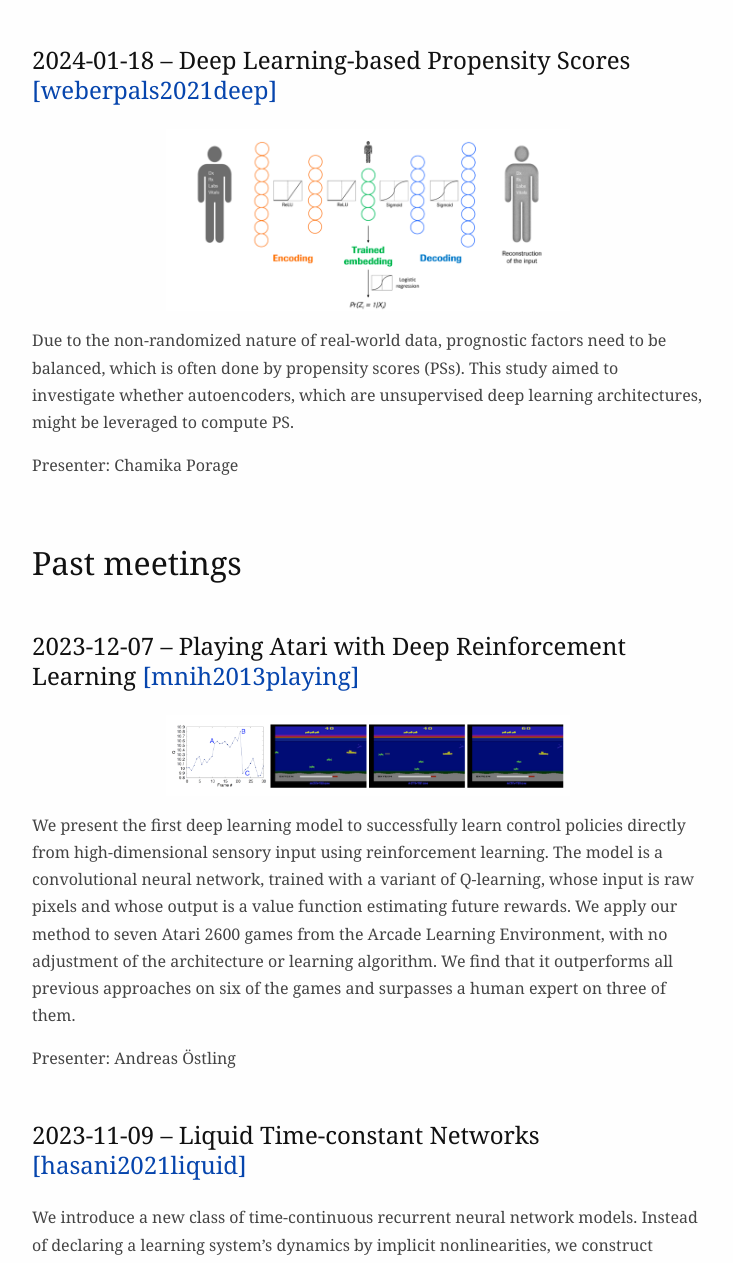
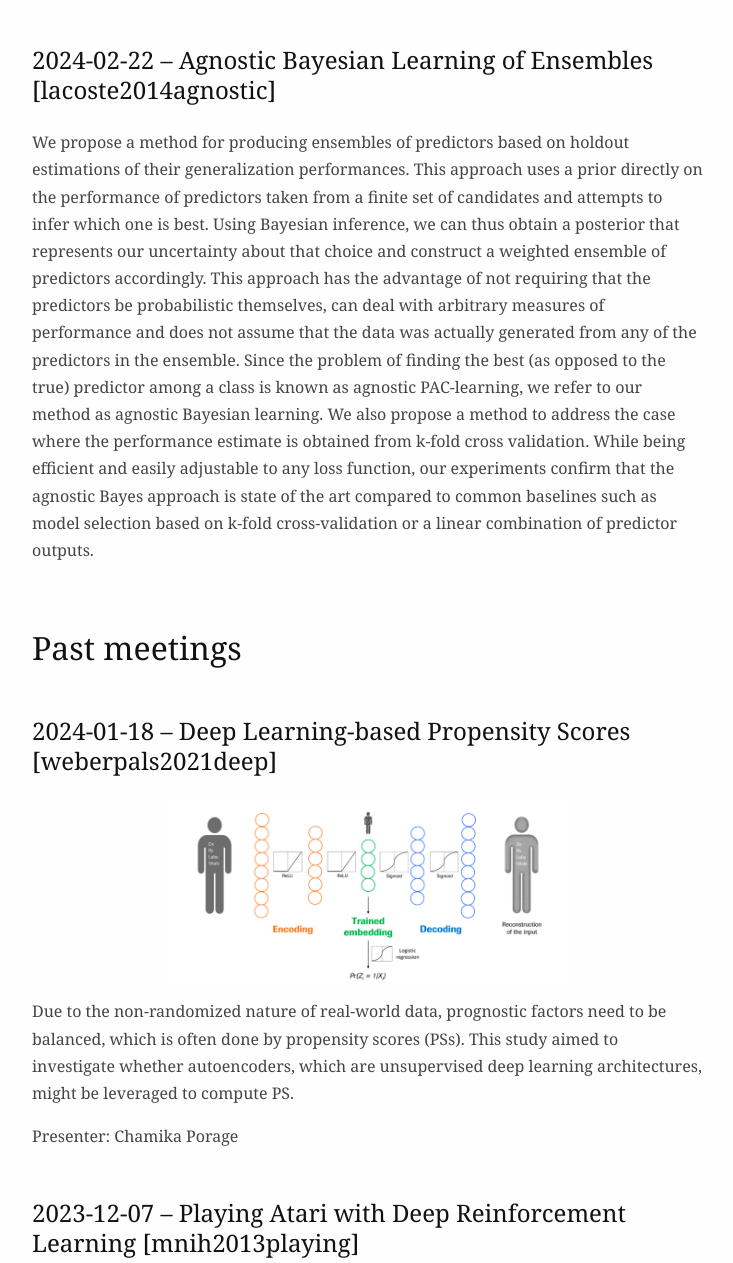
Before and after one commit to ninpnin/journal-club, a plain HTML site: page index.html in a window 1280 px wide. Shown: the part 334-1597 px from the top of the page, without its empty margins (272-1005 px from the left). Drawn offline with Linux system fonts and the light colour scheme.

Commit message:
feat: regenerate HTML page

```diff
--- a/index.html
+++ b/index.html
@@ -32,8 +32,31 @@
     <p>This is the Machine learning and Statistics Journal Club. We gather
     roughly every third week.</p>
     <h2>Upcoming meetings</h2>
-    <h3>2024-01-18 – Deep Learning-based Propensity Scores <a
-    href="#weberpals2021deep" class="ref">[weberpals2021deep]</a></h3>
+    <h3>2024-02-22 – Agnostic Bayesian Learning of Ensembles <span
+      class="citation"
+    data-cites="lacoste2014agnostic">[lacoste2014agnostic]</span></h3>
+    <p>We propose a method for producing ensembles of predictors based on
+      holdout estimations of their generalization performances. This approach
+      uses a prior directly on the performance of predictors taken from a
+      finite set of candidates and attempts to infer which one is best. Using
+      Bayesian inference, we can thus obtain a posterior that represents our
+      uncertainty about that choice and construct a weighted ensemble of
+      predictors accordingly. This approach has the advantage of not requiring
+      that the predictors be probabilistic themselves, can deal with arbitrary
+      measures of performance and does not assume that the data was actually
+      generated from any of the predictors in the ensemble. Since the problem
+      of finding the best (as opposed to the true) predictor among a class is
+      known as agnostic PAC-learning, we refer to our method as agnostic
+      Bayesian learning. We also propose a method to address the case where
+      the performance estimate is obtained from k-fold cross validation. While
+      being efficient and easily adjustable to any loss function, our
+      experiments confirm that the agnostic Bayes approach is state of the art
+      compared to common baselines such as model selection based on k-fold
+    cross-validation or a linear combination of predictor outputs.</p>
+    <h2>Past meetings</h2>
+    <h3>2024-01-18 – Deep Learning-based Propensity Scores <span
+      class="citation"
+    data-cites="weberpals2021deep">[weberpals2021deep]</span></h3>
     <figure>
       <p><img src="img/vitals-autoencoder.png" style="width:60.0%" /></p>
     </figure>
@@ -43,9 +66,9 @@
       unsupervised deep learning architectures, might be leveraged to compute
     PS.</p>
     <p>Presenter: Chamika Porage</p>
-    <h2>Past meetings</h2>
-    <h3>2023-12-07 – Playing Atari with Deep Reinforcement Learning <a
-    href="#mnih2013playing" class="ref">[mnih2013playing]</a></h3>
+    <h3>2023-12-07 – Playing Atari with Deep Reinforcement Learning <span
+      class="citation"
+    data-cites="mnih2013playing">[mnih2013playing]</span></h3>
     <figure>
       <p><img src="img/atari.png" style="width:60.0%" /></p>
     </figure>
@@ -59,8 +82,8 @@
       that it outperforms all previous approaches on six of the games and
     surpasses a human expert on three of them.</p>
     <p>Presenter: Andreas Östling</p>
-    <h3>2023-11-09 – Liquid Time-constant Networks <a
-    href="#hasani2021liquid" class="ref">[hasani2021liquid]</a></h3>
+    <h3>2023-11-09 – Liquid Time-constant Networks <span class="citation"
+    data-cites="hasani2021liquid">[hasani2021liquid]</span></h3>
     <p>We introduce a new class of time-continuous recurrent neural network
       models. Instead of declaring a learning system’s dynamics by implicit
       nonlinearities, we construct networks of linear first-order dynamical
@@ -78,8 +101,8 @@
       capability of Liquid Time-Constant Networks (LTCs) compared to classical
     and modern RNNs.</p>
     <p>Presenter: Jakob Torgander</p>
-    <h3>2023-10-12 – Is BERT Robust to Label Noise? <a href="#zhu2022bert"
-    class="ref">[zhu2022bert]</a></h3>
+    <h3>2023-10-12 – Is BERT Robust to Label Noise? <span class="citation"
+    data-cites="zhu2022bert">[zhu2022bert]</span></h3>
     <figure>
       <p><img src="img/bert-label-noise.png" style="width:60.0%" /></p>
     </figure>
@@ -94,8 +117,9 @@
       it, suggesting the need for further investigation. We also back our
     observations with a comprehensive analysis.</p>
     <p>Presenter: Hannes Waldetoft</p>
-    <h3>2023-09-14 – Active Testing: Sample–Efficient Model Evaluation <a
-    href="#kossen2021active" class="ref">[kossen2021active]</a></h3>
+    <h3>2023-09-14 – Active Testing: Sample–Efficient Model Evaluation <span
+      class="citation"
+    data-cites="kossen2021active">[kossen2021active]</span></h3>
     <figure>
       <p><img src="img/active-testing.png" style="width:60.0%" /></p>
     </figure>
@@ -119,8 +143,8 @@
     and CIFAR-100.</p>
     <p>Presenter: Väinö Yrjänäinen</p>
     <h3>2023-06-08 – Using natural language and program abstractions to
-    instill human inductive biases in machines <a href="#kumar2022using"
-    class="ref">[kumar2022using]</a></h3>
+    instill human inductive biases in machines <span class="citation"
+    data-cites="kumar2022using">[kumar2022using]</span></h3>
     <figure>
       <p><img src="img/human-biases.png" style="width:90.0%" /></p>
     </figure>
@@ -141,9 +165,8 @@
     representations is key.</p>
     <p>Presenter: Isac Boström</p>
     <h3>2023-05-04 – Forecasting the movements of Bitcoin prices: an
-    application of machine learning algorithms <a
-      href="#pabucccu2023forecasting"
-    class="ref">[pabucccu2023forecasting]</a></h3>
+    application of machine learning algorithms <span class="citation"
+    data-cites="pabucccu2023forecasting">[pabucccu2023forecasting]</span></h3>
     <p>Abstract: Cryptocurrencies, such as Bitcoin, are one of the most
       controversial and complex technological innovations in today’s financial
       system. This study aims to forecast the movements of Bitcoin prices at a
```
